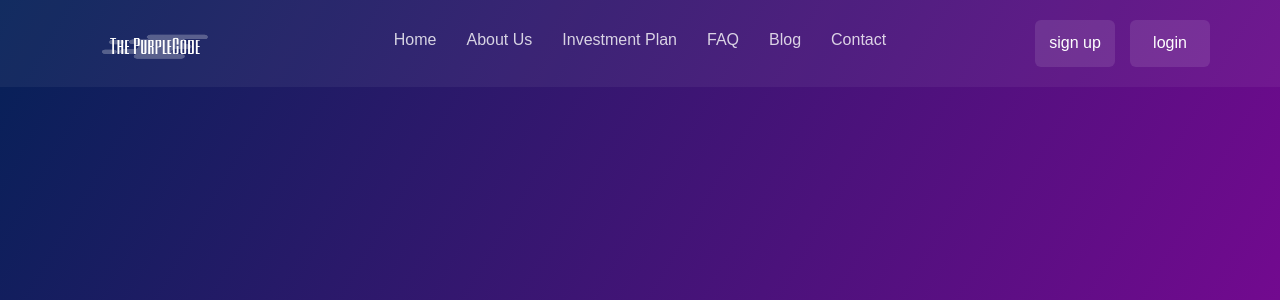
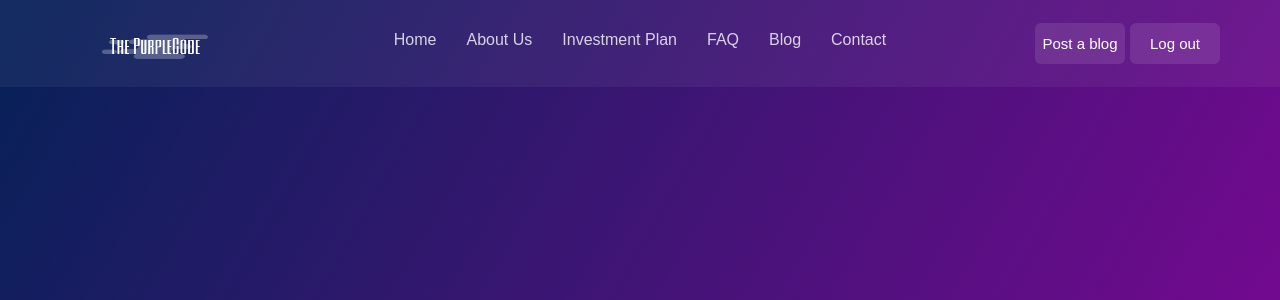
Before and after one commit to elfizga/thePurpleCode, a PHP site: page /index.php in a window 1280 px wide. Shown: the top 300 px of the page. Run offline with PHP 8.4, Linux system fonts and the light colour scheme; the visitor is signed in with stand-in values (Sample User, id 1).

Commit message:
edit the header buttons

```diff
--- a/assets/css/style.css
+++ b/assets/css/style.css
@@ -476,11 +476,11 @@ ul {
         background: rgba(255, 255, 255, 0.1);
         border: 1px solid;
         border-color: rgba(255, 255, 255, 0);
-        padding: 12px 0;
-        width: 80px;
+        padding: 10px 0;
+        width: 90px;
         text-align: center;
         border-radius: 6px;
-        font-size: 16px;
+        font-size: 15px;
         -webkit-transition: all 0.3s ease-in;
         -moz-transition: all 0.3s ease-in;
         -o-transition: all 0.3s ease-in;
--- a/include/db_connection.php
+++ b/include/db_connection.php
@@ -1,3 +1,4 @@
+
 <?php
  $servername = "mysql:host=localhost;dbname=thepurplecode";
  $username = "root";
--- a/include/header.php
+++ b/include/header.php
@@ -1,5 +1,7 @@
 <?php include 'include/db_connection.php'; ?>
-
+<?php
+    session_start();
+?>
  <!-- header begin-->
  <header class="header">
         <div class="header-bottom">
@@ -52,15 +54,26 @@
                             </nav>
                         </div>
                     </div>
-                    <div class="col-xl-1 col-lg-1 d-flex align-items-center">
-                        <div class="join-us">
-                            <a href="register.php"> sign up </a>
-                        </div>
-                    </div>
-                    <div class="col-xl-1 col-lg-1 d-flex align-items-center">
-                         <div class="join-us">
-                            <a href="login.php"> login </a>
-                        </div>
+                    <?php
+                        if(isset($_SESSION['userId']) && $_SESSION['userId'] > 0) {
+                            if($_SESSION['userType'] == 1) {
+                                     echo
+                                    '<div class="col-xl-1 col-lg-1 d-flex align-items-center"> <div class="join-us"> <a href="post-aBlog.php"> Post a blog </a> </div></div>';
+                                } else {
+                                     echo ''; }
+                                     ?>
+                             <?php  } else {
+                                     echo ' <div class="col-xl-1 col-lg-1 d-flex align-items-center"> <div class="join-us"> <a href="register.php"> sign up </a> </div> </div>';
+                             } ?>
+
+                     <?php
+                        if(isset($_SESSION['userId']) && $_SESSION['userId'] > 0) {
+                                     echo
+                                    ' <div class="col-xl-1 col-lg-1 d-flex align-items-center"> <div class="join-us"> <a href="logout.php"> Log out </a> </div>';
+                                    } else {
+                                     echo
+                                    ' <div class="col-xl-1 col-lg-1 d-flex align-items-center"> <div class="join-us"> <a href="login.php"> Login </a> </div>';
+                                     } ?>
                     </div>
                 </div>
             </div>
--- a/login1.php
+++ b/login1.php
@@ -1,4 +1,3 @@
-
 <?php
 session_start();
 ob_start();
@@ -31,7 +30,7 @@ ob_start();
         $result = $query->fetch();
         if($count > 0) {
             $_SESSION['userId'] = $result['user_id'];
-            $_SESSION['userType'] = $result['userType_ID'];
+            $_SESSION['userType'] = $result['userType_id'];
             header("Location: index.php");
         } else {
             echo " make sure your email and password is right ";
```
